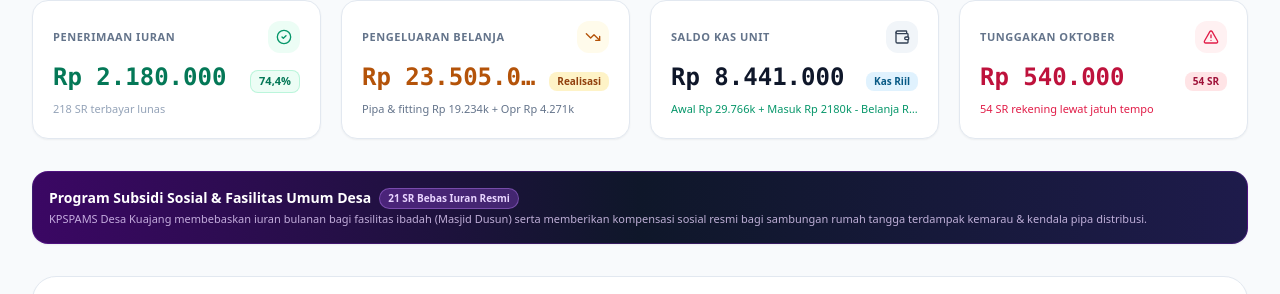
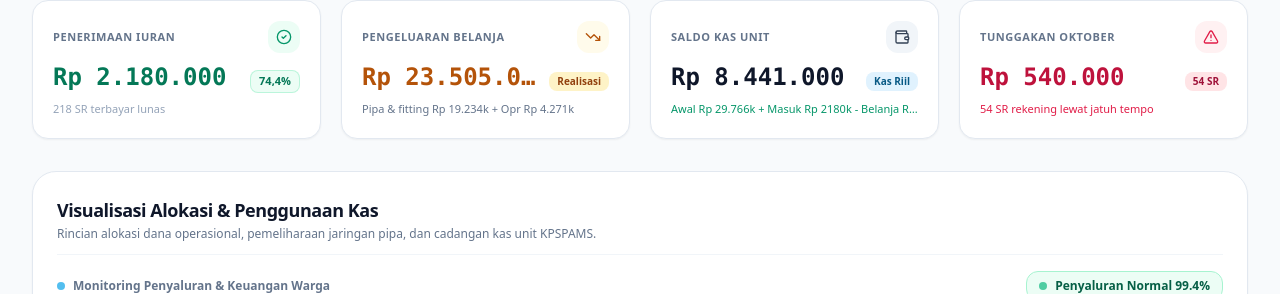
Before and after one commit to zarukjhi21/sistem_kpspams, a Next.js app in the folder frontend/: page / in a window 1280 px wide. Shown: the part 1336-1630 px from the top of the page. Built offline with nearby package versions, Linux system fonts and the light colour scheme; no server answers.

Commit message:
refactor: hapus banner subsidi sosial duplikat di halaman utama

```diff
--- a/frontend/src/app/page.tsx
+++ b/frontend/src/app/page.tsx
@@ -769,23 +769,6 @@ export default function HomePage() {
             </ScrollReveal>
           </div>
 
-          {/* Banner Komitmen Sosial & Subsidi KPSPAMS */}
-          <ScrollReveal direction="up" delay={80}>
-            <div className="p-3.5 sm:p-4 rounded-2xl bg-gradient-to-r from-purple-950 via-slate-900 to-indigo-950 text-white shadow-sm flex flex-col sm:flex-row sm:items-center justify-between gap-3 border border-purple-800/40">
-              <div>
-                <div className="flex flex-wrap items-center gap-2">
-                  <span className="text-xs sm:text-sm font-black text-white">Program Subsidi Sosial &amp; Fasilitas Umum Desa</span>
-                  <span className="text-[10px] font-bold px-2 py-0.5 rounded-full bg-purple-500/30 text-purple-200 border border-purple-400/40">
-                    {stats.waivedCount || 21} SR Bebas Iuran Resmi
-                  </span>
-                </div>
-                <p className="text-[11px] text-purple-200/80 mt-0.5">
-                  KPSPAMS Desa Kuajang membebaskan iuran bulanan bagi fasilitas ibadah (Masjid Dusun) serta memberikan kompensasi sosial resmi bagi sambungan rumah tangga terdampak kemarau &amp; kendala pipa distribusi.
-                </p>
-              </div>
-            </div>
-          </ScrollReveal>
-
           {/* Visualisasi Grafik Transparansi Keuangan Terpadu */}
           <ScrollReveal direction="up" delay={100}>
             <div className="bg-white rounded-2xl sm:rounded-3xl border border-slate-200 shadow-sm p-3 sm:p-6 overflow-hidden">
```
